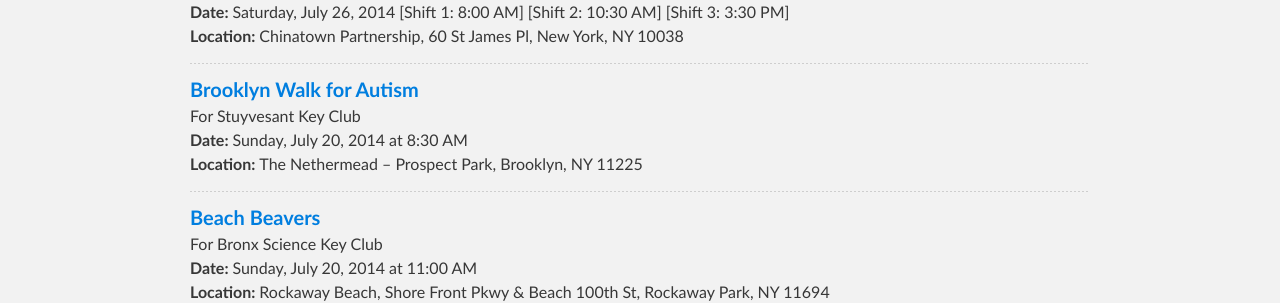
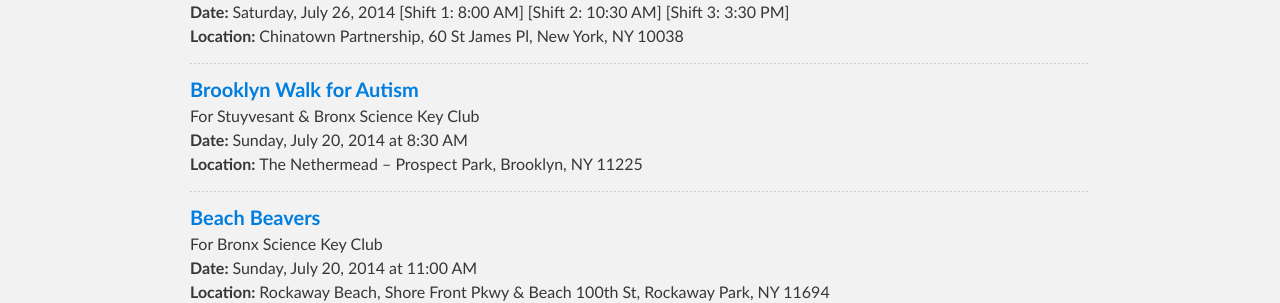
Before and after one commit to d11directions/d11directions.github.io, a Jekyll site: the page built from directions/index.html, in a window 1280 px wide and 900 px high. Shown: the part 263-566 px from the top of the window. Built offline with Jekyll 4.4.1, drawn with Linux system fonts in a browser that asks for light colours.

Commit message:
Update Walk for Autism add bxsci

```diff
--- a/_posts/2014-07-20-Brooklyn_Walk_For_Autism.html
+++ b/_posts/2014-07-20-Brooklyn_Walk_For_Autism.html
@@ -1,8 +1,8 @@
 ---
 layout: direction
 title: Brooklyn Walk for Autism
-for: Stuyvesant Key Club
-tags: [stuy]
+for: Stuyvesant &amp; Bronx Science Key Club
+tags: [stuy, bxsci]
 time: Sunday, July 20, 2014 at 8:30 AM
 location: The Nethermead &ndash; Prospect Park, Brooklyn, NY 11225
 nearest-stations:
--- a/bxsci/index.html
+++ b/bxsci/index.html
@@ -2,7 +2,7 @@
 layout: default
 title: Bronx Science Key Club events
 ---
-{% assign lim = 1 %}
+{% assign lim = 2 %}
   {% if lim > 0 %}
   <h2>Directions to Upcoming Events:</h2>
   {% for tag in site.tags.bxsci reversed limit: lim %}
```
